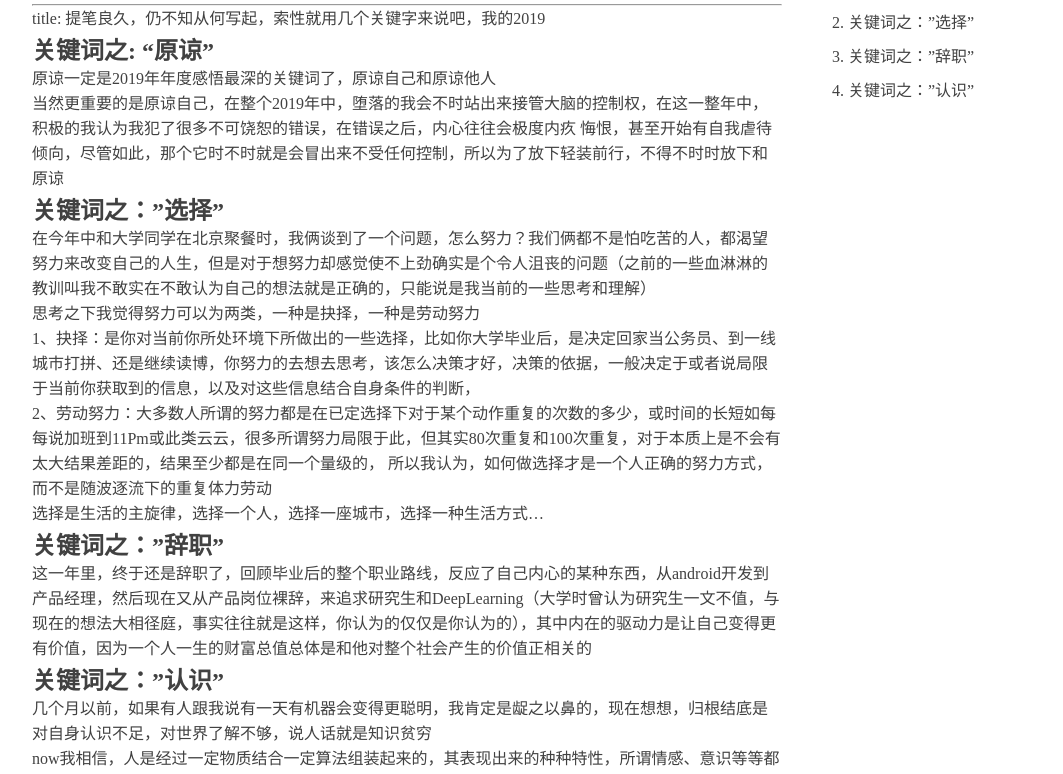
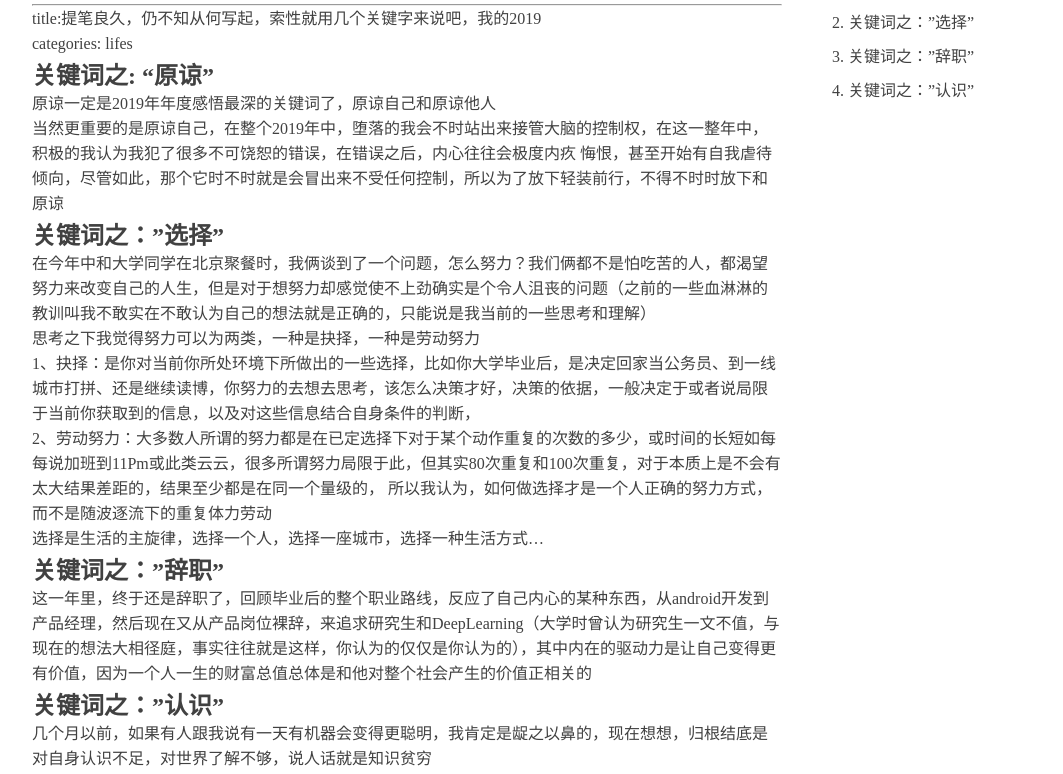
Before and after one commit to speeding-motor/speeding-motor.github.io, a plain HTML site: page 2020/04/29/ 我的2019 /index.html in a window 1280 px wide. Shown: the part 172-946 px from the top of the page, without its empty margins (108-1171 px from the left). Drawn offline with Linux system fonts and the light colour scheme.

Commit message:
Site updated: 2020-04-30 12:00:59

```diff
--- a/2020/04/29/ 我的2019 /index.html
+++ b/2020/04/29/ 我的2019 /index.html
@@ -92,7 +92,7 @@
   <div class="article-entry" itemprop="articleBody">
 
     <hr>
-<p>title: 提笔良久，仍不知从何写起，索性就用几个关键字来说吧，我的2019</p>
+<p>title:提笔良久，仍不知从何写起，索性就用几个关键字来说吧，我的2019<br>categories: lifes</p>
 <h2 id="关键词之-“原谅”"><a href="#关键词之-“原谅”" class="headerlink" title="关键词之: “原谅”"></a>关键词之: “原谅”</h2><p>   原谅一定是2019年年度感悟最深的关键词了，原谅自己和原谅他人</p>
 <p>   当然更重要的是原谅自己，在整个2019年中，堕落的我会不时站出来接管大脑的控制权，在这一整年中，积极的我认为我犯了很多不可饶恕的错误，在错误之后，内心往往会极度内疚 悔恨，甚至开始有自我虐待倾向，尽管如此，那个它时不时就是会冒出来不受任何控制，所以为了放下轻装前行，不得不时时放下和原谅</p>
 <h2 id="关键词之：”选择”"><a href="#关键词之：”选择”" class="headerlink" title="关键词之：”选择”"></a>关键词之：”选择”</h2><p>  在今年中和大学同学在北京聚餐时，我俩谈到了一个问题，怎么努力？我们俩都不是怕吃苦的人，都渴望努力来改变自己的人生，但是对于想努力却感觉使不上劲确实是个令人沮丧的问题（之前的一些血淋淋的教训叫我不敢实在不敢认为自己的想法就是正确的，只能说是我当前的一些思考和理解）</p>
```
Also changed, not shown: index.html (+1 -1 lines).
